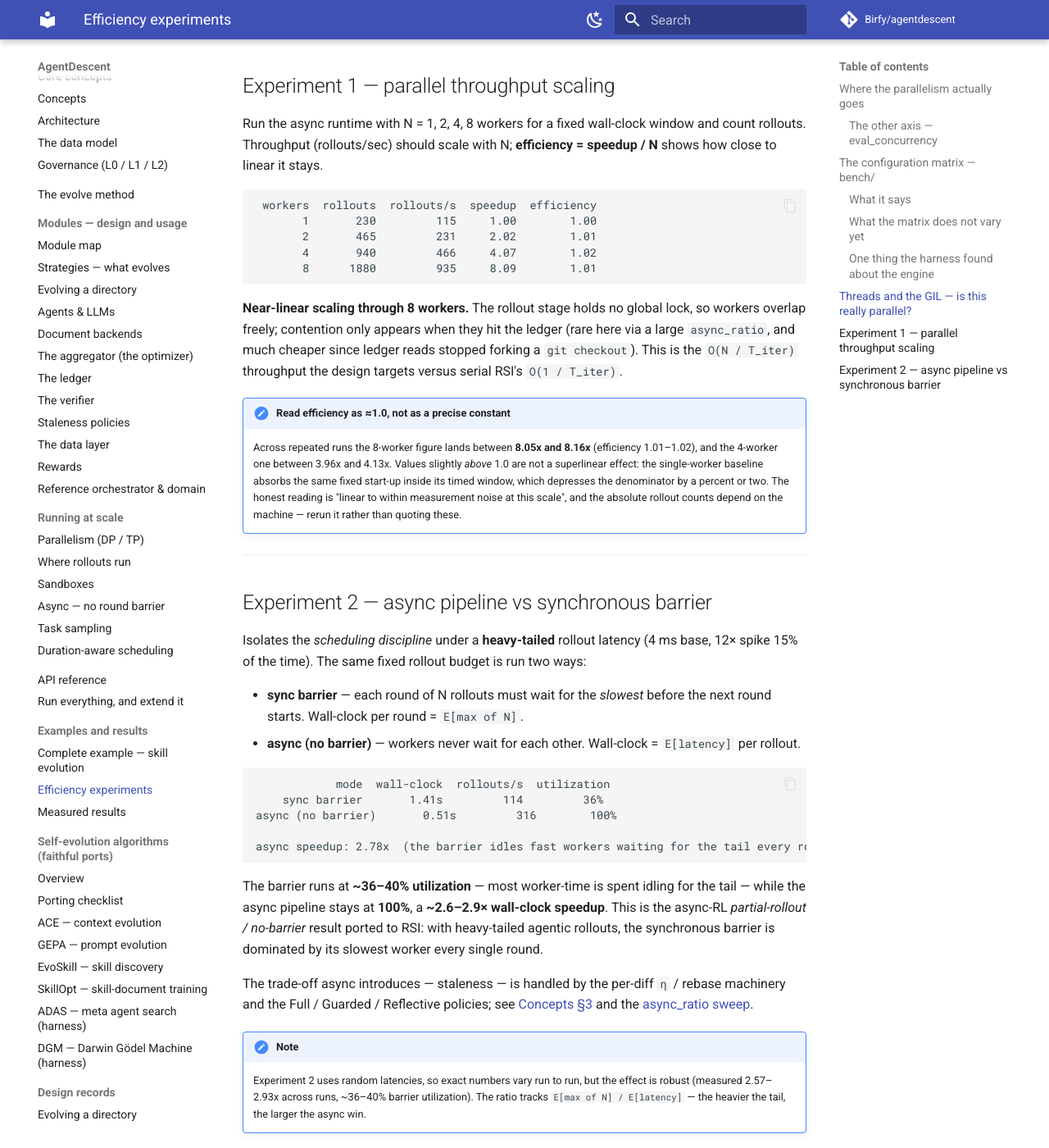
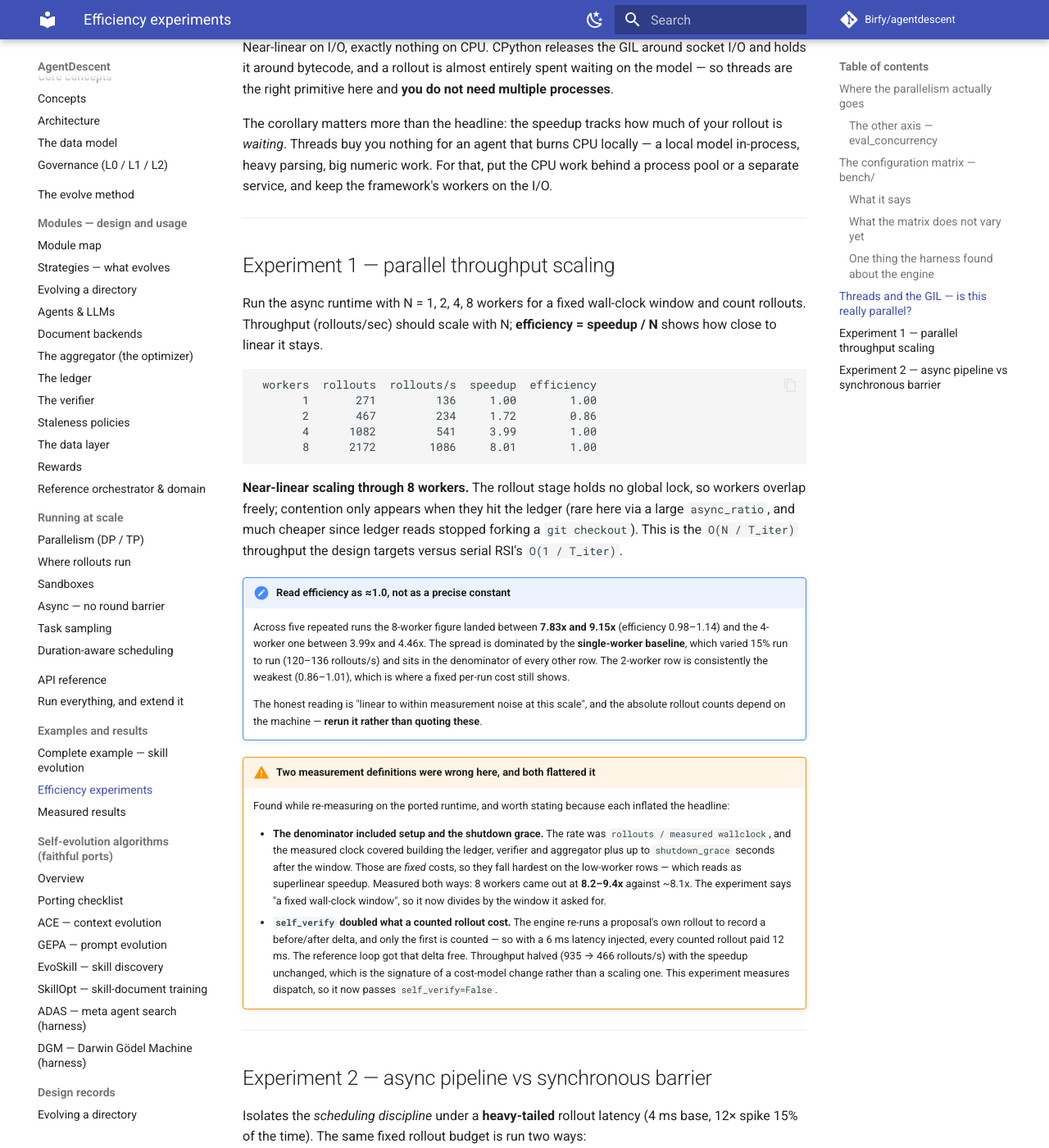
Before and after one commit to Birfy/agentdescent, an MkDocs documentation site: the page built from docs/efficiency.md, in a window 1280 px wide and 1400 px high, scrolled down 4459 px. Shown: the whole window at 82% size. Built offline with MkDocs 1.6.1 and Material for MkDocs 9.7.7, drawn with Linux system fonts in a browser that asks for light colours; comment, search, counter and statistics services are not loaded; some of the changed text lies outside the part shown.

Commit message:
docs: re-measure the offline numbers, and fix two ways they were measured wrong
The deferred half of #93. Both corrections flatter the result, and both were
found by re-measuring rather than by reading.

**`stale%` was understated by roughly a factor of two.** The bench matrix
published 86% and 10% for its two async rows; the same configurations report 93%
and 25%. `async_evolve` ran its own staleness gate and `Aggregator` ran another
over the survivors, both writing to the same meter, so every surviving card was
counted twice in the denominator. The numerator was always right, which is why
the row that never reaches the bar moved least: at 93% there is not much room
for a factor of two.

**The throughput experiment's denominator included setup and the shutdown
grace.** Those are fixed costs, so they fall hardest on the low-worker rows --
which reads as superlinear speedup. Measured both ways: 8 workers came out at
8.2-9.4x against ~8.1x. The experiment's own description says "a fixed
wall-clock window", so it now divides by the window it asked for.

**`self_verify` doubled what a counted rollout cost there.** The engine re-runs a
proposal's own rollout to record a before/after delta and counts only the first,
so an injected 6 ms latency became 12 ms per counted rollout: throughput halved
(935 -> 466 rollouts/s) with the speedup unchanged, which is the signature of a
cost-model change rather than a scaling one. The reference loop got that delta
free. `AsyncConfig.self_verify` and `AgentDescent(self_verify=)` expose the knob;
the throughput experiment turns it off, because dispatch rate is what it
measures.

The stated variance band is honest about the machine now. Across five runs the
8-worker speedup landed between 7.83x and 9.15x, dominated by a single-worker
baseline that itself varied 15% -- and it sits in the denominator of every other
row.

RQ1 is unchanged and re-measured: merge 1.000 against best-fork 0.379.

`docs/results.md`'s five efficiency figures are marked "needs an API key" rather
than silently left in place. They come through `evolve()` against a real model,
`evolve()`'s defaults did not change, and there is no way to confirm that
without spending on the API.

Co-Authored-By: Claude Opus 5 <noreply@anthropic.com>

````diff
--- a/docs/efficiency.md
+++ b/docs/efficiency.md
@@ -76,25 +76,37 @@ configuration. Quality is scored on a split `evolve()`'s gate never saw.
 
 | config | seeds | reached | time-to-quality (min/med/max) | cost-to-quality | test quality | stale% |
 |---|---|---|---|---|---|---|
-| sync-1 | 3 | 2/3 | 1.06 / 1.10 / 1.13 | 21 / 22 / 22 | 0.793 / 0.862 / 0.897 | 0% |
-| sync-4 | 3 | 3/3 | 0.41 / 0.50 / 0.71 | 24 / 24 / 40 | 0.862 / 1.000 / 1.000 | 0% |
-| sync-8 | 3 | 3/3 | 0.25 / 0.26 / 0.42 | 24 / 24 / 40 | 0.931 / 1.000 / 1.000 | 0% |
-| async-4 (lag 3, the default) | 3 | **0/3** | — | — | 0.345 / 0.379 / 0.448 | **86%** |
-| async-4 (lag 1) | 3 | 3/3 | 0.49 / 0.56 / 0.59 | 35 / 38 / 76 | 0.931 / 1.000 / 1.000 | 10% |
-| async-4 (lag 0) | 3 | 3/3 | 0.59 / 0.66 / 0.83 | 21 / 23 / 35 | 0.897 / 0.931 / 1.000 | 0% |
+| sync-1 | 3 | 2/3 | 1.22 / 1.26 / 1.29 | 21 / 22 / 22 | 0.793 / 0.862 / 0.897 | 0% |
+| sync-4 | 3 | 3/3 | 0.46 / 0.52 / 0.71 | 24 / 24 / 40 | 0.862 / 1.000 / 1.000 | 0% |
+| sync-8 | 3 | 3/3 | 0.25 / 0.25 / 0.41 | 24 / 24 / 40 | 0.931 / 1.000 / 1.000 | 0% |
+| async-4 (lag 3, the default) | 3 | **0/3** | — | — | 0.310 / 0.345 / 0.379 | **93%** |
+| async-4 (lag 1) | 3 | 3/3 | 0.56 / 0.74 / 0.93 | 31 / 35 / 123 | 0.897 / 0.931 / 1.000 | 25% |
+| async-4 (lag 0) | 3 | 3/3 | 0.59 / 0.66 / 0.75 | 25 / 28 / 46 | 0.828 / 0.897 / 0.931 | 0% |
+
+!!! warning "The `stale%` column was understated, and this is the corrected run"
+    It read **86%** and **10%** for the two async rows. The async path ran its own
+    staleness gate and `Aggregator` ran another over the survivors, both writing
+    to the same meter, so every card that survived the first gate was counted as
+    "considered" twice — a true 50% rate read as 33%. With the denominator fixed
+    the same configurations report **93%** and **25%**.
+
+    Nothing about the runs changed; the numerator was always right. This is why
+    the row that never reaches the bar is the one whose figure moved least: at
+    93% there is not much room for a factor of two.
 
 ### What it says
 
-**Parallelism buys time, not rollouts.** Time-to-quality falls 1.10 → 0.50 → 0.26
+**Parallelism buys time, not rollouts.** Time-to-quality falls 1.26 → 0.52 → 0.25
 from 1 to 4 to 8 workers, while cost-to-quality *rises* slightly (22 → 24). More
 workers reach the bar sooner and more reliably (2/3 → 3/3), and spend marginally
 more rollouts doing it. Anyone hoping parallelism reduces total work should read
 the second column.
 
 **The barrier-free path's default lag budget is wrong for this domain, and the
-first version of this table blamed the path.** At `async_ratio=3` it discards 86%
-of its evidence and never reaches the bar. At 1 it matches the synchronous path
-on quality; at 0 it is the cheapest configuration in the table.
+first version of this table blamed the path.** At `async_ratio=3` it discards 93%
+of its evidence and never reaches the bar. At 1 it comes within a point of the
+synchronous path on quality; at 0 it is the steadiest configuration in the table,
+reaching the bar on every seed.
 
 `async_ratio` is a lag budget in **artifact versions**, and how much wall-clock a
 version represents depends entirely on how long a rollout takes. Three is
@@ -184,10 +196,10 @@ and count rollouts. Throughput (rollouts/sec) should scale with N; **efficiency
 
 ```
  workers  rollouts  rollouts/s  speedup  efficiency
-       1       230         115     1.00        1.00
-       2       465         231     2.02        1.01
-       4       940         466     4.07        1.02
-       8      1880         935     8.09        1.01
+       1       271         136     1.00        1.00
+       2       467         234     1.72        0.86
+       4      1082         541     3.99        1.00
+       8      2172        1086     8.01        1.00
 ```
 
 **Near-linear scaling through 8 workers.** The rollout stage holds no global lock,
@@ -197,13 +209,35 @@ forking a `git checkout`). This is the `O(N / T_iter)` throughput the design
 targets versus serial RSI's `O(1 / T_iter)`.
 
 !!! note "Read efficiency as ≈1.0, not as a precise constant"
-    Across repeated runs the 8-worker figure lands between **8.05x and 8.16x**
-    (efficiency 1.01–1.02), and the 4-worker one between 3.96x and 4.13x. Values
-    slightly *above* 1.0 are not a superlinear effect: the single-worker baseline
-    absorbs the same fixed start-up inside its timed window, which depresses the
-    denominator by a percent or two. The honest reading is "linear to within
-    measurement noise at this scale", and the absolute rollout counts depend on the
-    machine — rerun it rather than quoting these.
+    Across five repeated runs the 8-worker figure landed between **7.83x and
+    9.15x** (efficiency 0.98–1.14) and the 4-worker one between 3.99x and 4.46x.
+    The spread is dominated by the **single-worker baseline**, which varied 15%
+    run to run (120–136 rollouts/s) and sits in the denominator of every other
+    row. The 2-worker row is consistently the weakest (0.86–1.01), which is where
+    a fixed per-run cost still shows.
+
+    The honest reading is "linear to within measurement noise at this scale", and
+    the absolute rollout counts depend on the machine — **rerun it rather than
+    quoting these**.
+
+!!! warning "Two measurement definitions were wrong here, and both flattered it"
+    Found while re-measuring on the ported runtime, and worth stating because
+    each inflated the headline:
+
+    * **The denominator included setup and the shutdown grace.** The rate was
+      `rollouts / measured wallclock`, and the measured clock covered building the
+      ledger, verifier and aggregator plus up to `shutdown_grace` seconds after
+      the window. Those are *fixed* costs, so they fall hardest on the low-worker
+      rows — which reads as superlinear speedup. Measured both ways: 8 workers
+      came out at **8.2–9.4x** against ~8.1x. The experiment says "a fixed
+      wall-clock window", so it now divides by the window it asked for.
+    * **`self_verify` doubled what a counted rollout cost.** The engine re-runs a
+      proposal's own rollout to record a before/after delta, and only the first
+      is counted — so with a 6 ms latency injected, every counted rollout paid
+      12 ms. The reference loop got that delta free. Throughput halved (935 →
+      466 rollouts/s) with the speedup unchanged, which is the signature of a
+      cost-model change rather than a scaling one. This experiment measures
+      dispatch, so it now passes `self_verify=False`.
 
 ---
 
@@ -220,10 +254,10 @@ ways:
 
 ```
             mode  wall-clock  rollouts/s  utilization
-    sync barrier       1.41s         114         36%
-async (no barrier)       0.51s         316        100%
+    sync barrier       1.41s         113         38%
+async (no barrier)       0.53s         300        100%
 
-async speedup: 2.78x  (the barrier idles fast workers waiting for the tail every round)
+async speedup: 2.65x  (the barrier idles fast workers waiting for the tail every round)
 ```
 
 The barrier runs at **~36–40% utilization** — most worker-time is spent idling for
````
Also changed, not shown: other parts of docs/efficiency.md (+2 -2 lines), CHANGELOG.md (+32 -0 lines), docs/results.md (+19 -7 lines), 3 other files.
